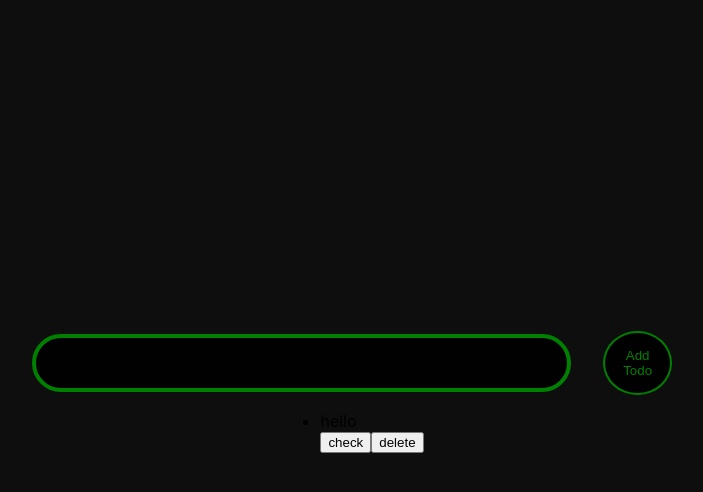
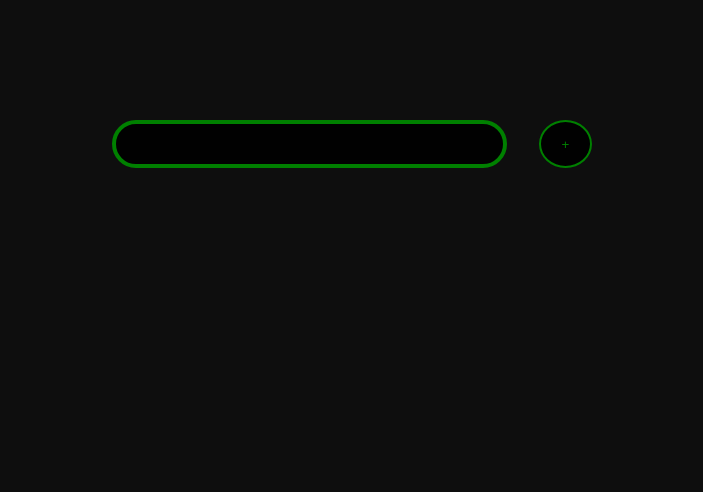
Before and after one commit to MrKaung21/Todo-App-React, a React (Create React App) app: page / in a window 1280 px wide. Shown: the top 492 px of the page, without its empty margins (288-991 px from the left). Built offline with nearby package versions, Linux system fonts and the light colour scheme.

Commit message:
todo delete

```diff
--- a/src/App.js
+++ b/src/App.js
@@ -9,7 +9,7 @@ function App() {
   return (
     <div className="App">
       <Form todos={todos} setTodos={setTodos} todoInput={todoInput} setTodoInput={setTodoInput} />
-      <TodoList todos={todos} />
+      <TodoList todos={todos} setTodos={setTodos} />
     </div>
   );
 }
--- a/src/components/Form.js
+++ b/src/components/Form.js
@@ -17,7 +17,7 @@ const Form = ({ todoInput, setTodoInput, todos, setTodos }) => {
   return (
     <form className='form'>
         <input className='input' value={todoInput} onChange={(e) => todoInputHandler(e)}/>
-        <button className='btn' onClick={(e) => submitHandler(e)}>Add Todo</button>
+        <button className='btn' onClick={(e) => submitHandler(e)}>+</button>
     </form>
   )
 }
--- a/src/components/Todo.js
+++ b/src/components/Todo.js
@@ -1,12 +1,25 @@
 import React from 'react'
 
-const Todo = () => {
+const Todo = ({ todos, setTodos }) => {
+  const todoDelete = (id) => {
+    setTodos([...todos, todos.filter((todo) => todo.id != id)])
+  }
   return (
-    <div>
-        <li>hello</li>
-        <button>check</button>
-        <button>delete</button>
-    </div>
+    <>
+      {todos.map((todo) => {
+        return (
+          <div className='todoContainer' key={todo.id}>
+            <ul className='todolist'>
+              <li className='todoText'>{todo.text}</li>
+            </ul>
+            <div className="btnGroup">
+              <button className="todoCheck">check</button>
+              <button className="todoDelete" onClick={(id) => todoDelete(id)}>delete</button>
+            </div>
+          </div>
+        )
+      })}
+    </>
   )
 }
 
--- a/src/components/TodoList.js
+++ b/src/components/TodoList.js
@@ -1,13 +1,9 @@
 import React from 'react'
 import Todo from './Todo'
 
-const TodoList = ({ todos }) => {
+const TodoList = ({ todos, setTodos }) => {
   return (
-    <div>
-        <ul>
-            <Todo />
-        </ul>
-    </div>
+      <Todo todos={todos} setTodos={setTodos} />
   )
 }
 
--- a/src/index.css
+++ b/src/index.css
@@ -1,5 +1,11 @@
+* {
+  padding: 0;
+  box-sizing: border-box;
+}
+
 body {
   margin: 0;
+  background-color: rgba(0, 0, 0, 0.945);
   font-family: -apple-system, BlinkMacSystemFont, 'Segoe UI', 'Roboto', 'Oxygen',
     'Ubuntu', 'Cantarell', 'Fira Sans', 'Droid Sans', 'Helvetica Neue',
     sans-serif;
@@ -13,10 +19,8 @@ code {
 }
 
 .App {
-  width: 100%;
-  height: 100vh;
+  /* height: 100vh; */
 
-  background-color: rgba(0, 0, 0, 0.945);
   display: flex;
   flex-direction: column;
   justify-content: center;
@@ -26,7 +30,10 @@ code {
 
 
 .form {
-  width: 50%;
+  width: 30rem;
+  min-height: 20vh;
+
+  margin: 4rem 0rem;
 
   display: flex;
   justify-content: center;
@@ -39,7 +46,9 @@ code {
 
   color: green;
   background-color: rgba(0, 0, 0, 0.945);
-  font-size: 20px;
+
+  text-align: center;
+  font-size: 1.5rem;
   outline: none;
   border: 4px solid green;
 
@@ -48,8 +57,8 @@ code {
 }
 
 .btn {
-  width: 5rem;
-  height: 4rem;
+  width: 4rem;
+  height: 3rem;
 
   color: green;
   background-color: rgba(0, 0, 0, 0.945);
@@ -57,3 +66,51 @@ code {
   cursor: pointer;
   border: 2px solid green;
 }
+
+
+
+.todoContainer {
+  width: 80%;
+  color: green;
+  background-color: black;
+
+  font-size: 1.5rem;
+  padding: 0 2rem;
+  border-radius: .5rem;
+  margin-bottom: 1rem;
+
+  display: flex;
+  justify-content: space-between;
+  align-items: center;
+
+}
+
+.todolist {
+  /* min-width: 30%; */
+  list-style: none;
+}
+
+.btnGroup {
+  width: 30%;
+  display: flex;
+  justify-content: space-around;
+  align-items: center;
+}
+
+.todoCheck {
+  border: none;
+  outline: none;
+  color: rgb(14, 165, 14);
+  font-size: 1.3rem;
+  background-color: black;
+  cursor: pointer;
+}
+
+.todoDelete {
+  border: none;
+    outline: none;
+    color: red;
+    font-size: 1.3rem;
+    background-color: black;
+  cursor: pointer;
+}
```
